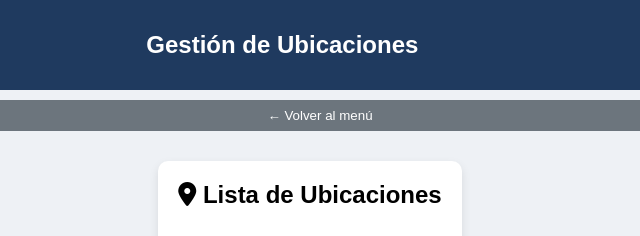
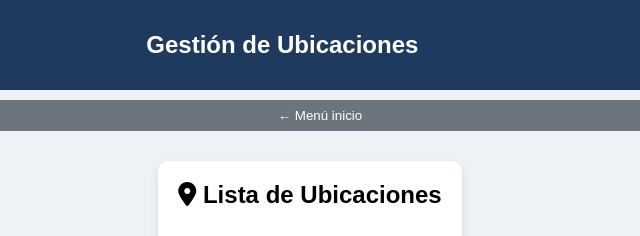
Before and after one commit to Megniux/app-mantenimiento, a plain HTML site: page gestion_ubicaciones.html in a window 1280 px wide. Shown: the top 236 px of the page, 330-970 px from the left. Drawn offline with Linux system fonts and the light colour scheme; no server answers.

Commit message:
Update gestion_ubicaciones.html

```diff
--- a/gestion_ubicaciones.html
+++ b/gestion_ubicaciones.html
@@ -36,7 +36,7 @@
     </div>
 </div>
 <div>
-    <button class="volver-btn" onclick="location.href='index.html'">← Volver al menú</button>
+    <button class="volver-btn" onclick="location.href='index.html'">← Menú inicio</button>
 </div>
 <div class="container">
     <h2><i class="fa-solid fa-location-dot"></i> Lista de Ubicaciones</h2>
```
